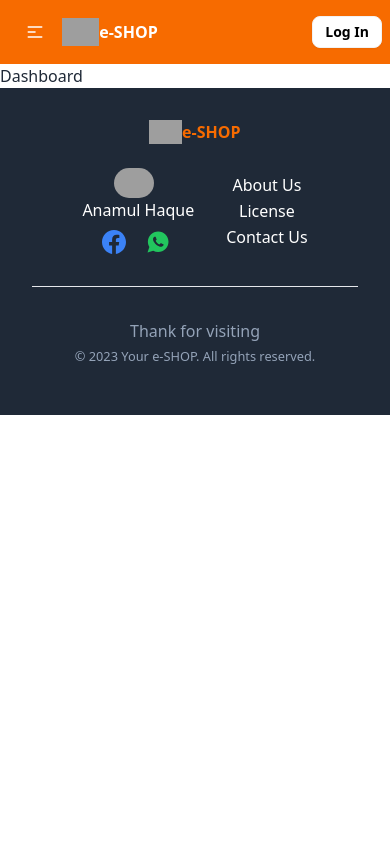
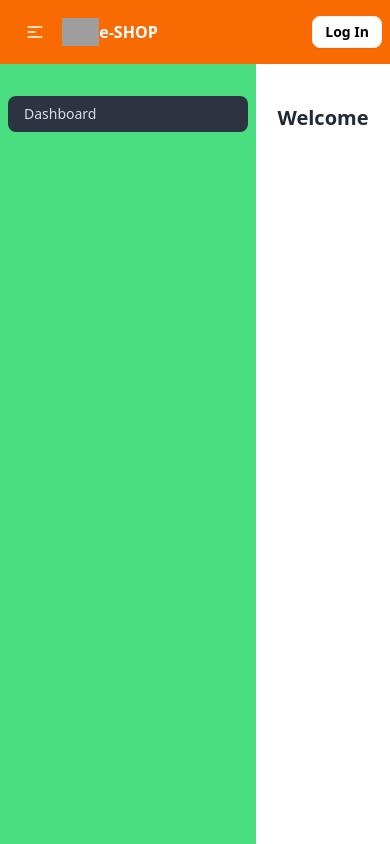
Before and after one commit to Anamul9901/Repository, a React (Vite) app: page /dashboard in a window 390 px wide. Shown: the top 844 px of the page. Built offline with nearby package versions, Linux system fonts and the light colour scheme; no server answers; grey boxes are pictures that could not be loaded.

Commit message:
dashboard dedded

```diff
--- a/src/Providers/AuthProvider.jsx
+++ b/src/Providers/AuthProvider.jsx
@@ -1,12 +1,13 @@
 /* eslint-disable react/prop-types */
 import { createContext, useEffect, useState } from "react";
-import { createUserWithEmailAndPassword, getAuth, onAuthStateChanged, signInWithEmailAndPassword, signOut } from "firebase/auth";
+import { GoogleAuthProvider, createUserWithEmailAndPassword, getAuth, onAuthStateChanged, signInWithEmailAndPassword, signInWithPopup, signOut, updateProfile } from "firebase/auth";
 import app from "../firebase/firebse.console";
 
 
 export const AuthContext = createContext(null);
 const auth = getAuth(app);
 
+const googleProvider = new GoogleAuthProvider();
 const AuthProvider = ({ children }) => {
     const [user, setUser] = useState(null);
     const [loading, setLoading] = useState(true);
@@ -16,14 +17,25 @@ const AuthProvider = ({ children }) => {
         return createUserWithEmailAndPassword(auth, email, password);
     }
 
-    const logInUser = (email, password)=>{
+    const logInUser = (email, password) => {
         setLoading(true);
         return signInWithEmailAndPassword(auth, email, password);
     }
 
-    const signOutUser = () =>{
+    const signOutUser = () => {
         setLoading(true);
         return signOut(auth)
+    }
+
+    const googleSignIn = () => {
+        setLoading(true);
+        return signInWithPopup(auth, googleProvider);
+    }
+    const updateUserProfile = (name, image) =>{
+        setLoading(true);
+        return updateProfile(auth.currentUser, {
+            displayName: name, photoURL: image
+        })
     }
 
     useEffect(() => {
@@ -42,6 +54,8 @@ const AuthProvider = ({ children }) => {
         createUser,
         logInUser,
         signOutUser,
+        googleSignIn,
+        updateUserProfile,
     }
     return (
         <AuthContext.Provider value={authInfo}>
--- a/src/components/Banner/Banner.jsx
+++ b/src/components/Banner/Banner.jsx
@@ -4,7 +4,7 @@ const Banner = () => {
     return (
         <div>
 
-        <div className="carousel w-full lg:h-[00px]">
+        <div className="carousel w-full lg:h-[700px]">
             <div id="slide1" className="carousel-item relative w-full">
                 <img src={'https://i.ibb.co/7N1c7bm/libr-3.jpg'} className='w-full rounded-xl' />
 
@@ -16,8 +16,7 @@ const Banner = () => {
                                 <img className="lg:w-[40%] md:w-[70%] w-[60%]" src={'https://www.tejgaoncollege.edu.bd/wp-content/uploads/2022/01/Logo2-1-160x164.png'} alt="" />
                             </div>
                         </div>
-                        <Link to="/signin">
-                        <h2 className='md:text-3xl text-xl font-bold visible pt-5'><button className="btn  btn-primary">Let’s Explore</button></h2></Link>
+                        <h2 className='md:text-6xl text-xl font-bold visible pt-5'><Link to='/signin'><button className="btn btn-primary">Let’s Explore</button></Link></h2>
 
                     </div>
                 </div>
--- a/src/components/DirectLogIn.DirectLogIn.jsx
+++ b/src/components/DirectLogIn.DirectLogIn.jsx
@@ -1,19 +1,27 @@
 
 import { FcGoogle } from 'react-icons/fc';
+import useAuth from '../hooks/useAuth';
 
 
 const DirectLogIn = () => {
+    const { googleSignIn } = useAuth();
 
-    const handleGoogleLogIn = () =>{
-
+    const handleGoogleLogIn = () => {
+        googleSignIn()
+            .then(res => {
+                console.log(res.data);
+            })
+            .catch(err => {
+                console.error(err);
+            })
     }
     return (
         <div>
-        <h2 className='text-center mt-6 mb-2'>Sign in with another account</h2>
-        <div className=" flex justify-center text-2xl">
-            <button onClick={handleGoogleLogIn}><FcGoogle/></button>
+            <h2 className='text-center mt-6 mb-2'>Sign in with another account</h2>
+            <div className=" flex justify-center text-2xl">
+                <button onClick={handleGoogleLogIn}><FcGoogle /></button>
+            </div>
         </div>
-    </div>
     );
 };
 
--- a/src/components/Navber/Navber.jsx
+++ b/src/components/Navber/Navber.jsx
@@ -1,16 +1,19 @@
-import { Link, NavLink } from "react-router-dom";
+import { Link, NavLink, useNavigate } from "react-router-dom";
 import { LuLogOut } from "react-icons/lu";
 import useAuth from "../../hooks/useAuth";
 
 
 const Navber = () => {
-    const {user, signOutUser} = useAuth();
+    const navigate = useNavigate();
+    const { user, signOutUser } = useAuth();
 
     console.log(user)
-    const handleLogOut = () =>{
+    const handleLogOut = () => {
         signOutUser()
-        .then()
-        .catch()
+            .then(() => {
+                navigate('/')
+            })
+            .catch()
     }
 
     const navitem = <>
@@ -20,10 +23,19 @@ const Navber = () => {
             }>Home</NavLink>
         </li>
 
+        {
+            user &&
+            <li>
+                <NavLink to='/dashboard' className={({ isActive, isPending }) =>
+                    isPending ? "pending" : isActive ? 'text-[#050506] underline font-black md:text-xl ' : "lg:text-white text-[#f76b00] font-bold md:text-xl"
+                }>Dashboard</NavLink>
+            </li>
+        }
+
         <li>
-            <NavLink to='/dashboard' className={({ isActive, isPending }) =>
+            <NavLink to='/useful' className={({ isActive, isPending }) =>
                 isPending ? "pending" : isActive ? 'text-[#050506] underline font-black md:text-xl ' : "lg:text-white text-[#f76b00] font-bold md:text-xl"
-            }>Dashboard</NavLink>
+            }>Useful for</NavLink>
         </li>
 
 
--- /dev/null
+++ b/src/layout/Dashboard.jsx
@@ -0,0 +1,37 @@
+import { NavLink, Outlet } from "react-router-dom";
+import Navber from "../components/Navber/Navber";
+import Footer from "../components/Footer/Footer";
+
+
+
+const Dashboard = () => {
+    return (
+        <div className="">
+            <Navber />
+            <div className="max-w-[1250px] mx-auto flex">
+                {/* dashboard side bar */}
+                <div className="w-64 pt-6 min-h-screen bg-green-400">
+                    <ul className="menu">
+                        <li>
+                            <NavLink to="/dashboard">
+
+                                Dashboard</NavLink>
+                        </li>
+                    </ul>
+                </div>
+
+
+                {/* dashboard content */}
+                <div className="flex-1">
+
+                    <Outlet />
+
+                </div>
+
+            </div>
+            <Footer />
+        </div>
+    );
+};
+
+export default Dashboard;
--- a/src/page/Dashboard/Dashboard.jsx
+++ /dev/null
@@ -1,11 +0,0 @@
-
-
-const Dashboard = () => {
-    return (
-        <div>
-            Dashboard
-        </div>
-    );
-};
-
-export default Dashboard;
--- /dev/null
+++ b/src/page/Dashboard/HomeDashboard/HomeDashboard.jsx
@@ -0,0 +1,29 @@
+import useAuth from "../../../hooks/useAuth";
+
+
+
+const HomeDashboard = () => {
+    const {user} = useAuth();
+    return (
+        <div className="md:flex justify-center items-center gap-4 pt-10">
+        <div>
+        <h2 className="md:text-3xl text-xl font-bold text-center">
+            Welcome
+
+
+
+            {user &&
+                ` ${user.displayName}`
+            }
+        </h2>
+        <p className="flex justify-center pt-10">
+            <img className="md:w-40 rounded-xl" src={user?.photoURL} alt="" />
+        </p>
+            <h2 className="text-center pt-2">{user?.email}</h2>
+        </div>
+
+    </div>
+    );
+};
+
+export default HomeDashboard;
--- a/src/page/Home/Home.jsx
+++ b/src/page/Home/Home.jsx
@@ -1,11 +1,14 @@
 import Banner from "../../components/Banner/Banner";
+
+
 
 
 
 const Home = () => {
     return (
         <div className="max-w-[1250px] mx-auto">
-            <Banner/>
+
+            <Banner />
         </div>
     );
 };
--- a/src/page/Home/SignUp/SignUp.jsx
+++ b/src/page/Home/SignUp/SignUp.jsx
@@ -3,7 +3,7 @@ import DirectLogIn from "../../../components/DirectLogIn.DirectLogIn";
 import useAuth from "../../../hooks/useAuth";
 
 const SignUp = () => {
-    const { createUser } = useAuth();
+    const { createUser, updateUserProfile } = useAuth();
 
     const handleRegister = e => {
         e.preventDefault();
@@ -17,6 +17,10 @@ const SignUp = () => {
         createUser(email, password)
             .then(res => {
                 console.log(res.data);
+                updateUserProfile(name, image)
+                .then(()=>{
+                    console.log('update')
+                })
             })
             .catch(err => {
                 console.error(err);
--- /dev/null
+++ b/src/page/Useful/Useful.jsx
@@ -0,0 +1,11 @@
+
+
+const Useful = () => {
+    return (
+        <div>
+            useful
+        </div>
+    );
+};
+
+export default Useful;
```
Also changed, not shown: src/router/Router.jsx (+17 -1 lines).
